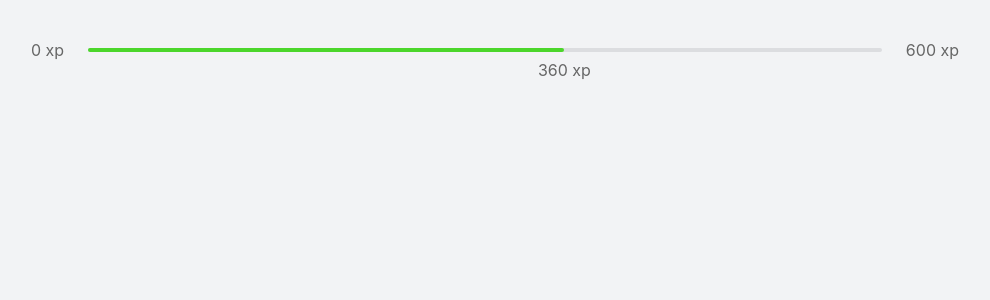
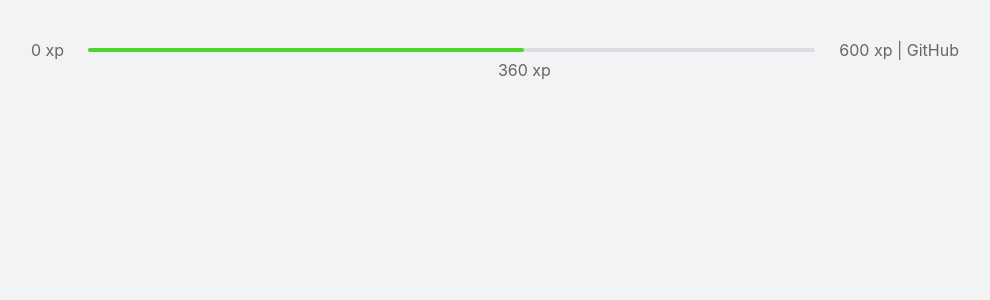
Before and after one commit to william-almeida/moveit, a Next.js app: page / in a window 1280 px wide. Shown: the top 300 px of the page, without its empty margins (145-1135 px from the left). Built offline with nearby package versions, Linux system fonts and the light colour scheme.

Commit message:
css module

```diff
--- a/src/components/ExperienceBar.tsx
+++ b/src/components/ExperienceBar.tsx
@@ -1,18 +1,20 @@
+import styles from '../styles/components/ExperienceBar.module.css';
+
 export function ExperienceBar() {
   return(
-    <header className="experience-bar">
+    <header className={ styles.experienceBar }>
       <span>0 xp</span>
       <div>
         <div style={{ width: '60%'}}></div>
         <span
-          className="current-experience"
+          className={ styles.currentExperience }
           style={{ left: '60%' }}
-
         >
           360 xp
         </span>
       </div>
-      <span>600 xp</span>
+      {/* [!] Remover esse atalho pro repositorio do github  */}
+      <span>600 xp | <a href="https://github.com/william-almeida/moveit/" target="_blank">GitHub</a></span>
     </header>
   );
 }
--- /dev/null
+++ b/src/styles/components/ExperienceBar.module.css
@@ -0,0 +1,32 @@
+.experienceBar {
+  display: flex;
+  align-items: center;
+}
+
+.experienceBar span {
+ font-size: 1rem;
+}
+
+/* Barra ponta a ponta */
+.experienceBar > div {
+  flex:1;
+  height: 4px;
+  border-radius: 4px;
+  background-color: var(--gray-line);
+  margin: 0 1.5rem;
+  position: relative;
+}
+
+/* Barra de XP adquirido */
+.experienceBar > div > div {
+  height: 4px;
+  border-radius: 4px;
+  background-color: var(--green);
+}
+
+/* texto com a quantia de XP */
+span.currentExperience {
+  position: absolute;
+  top: 12px;
+  transform: translateX(-50%);
+}
--- a/src/styles/global.css
+++ b/src/styles/global.css
@@ -60,32 +60,3 @@ a {
   flex-direction: column;
 
 }
-.experience-bar {
-  display: flex;
-  align-items: center;
-}
-
-.experience-bar span {
- font-size: 1rem;
-}
-
-.experience-bar > div {
-  flex:1;
-  height: 4px;
-  border-radius: 4px;
-  background-color: var(--gray-line);
-  margin: 0 1.5rem;
-  position: relative;
-}
-
-.experience-bar > div > div {
-  height: 4px;
-  border-radius: 4px;
-  background-color: var(--green);
-}
-
-.experience-bar > div span.current-experience {
-  position: absolute;
-  top: 12px;
-  transform: translateX(-50%);
-}
```
